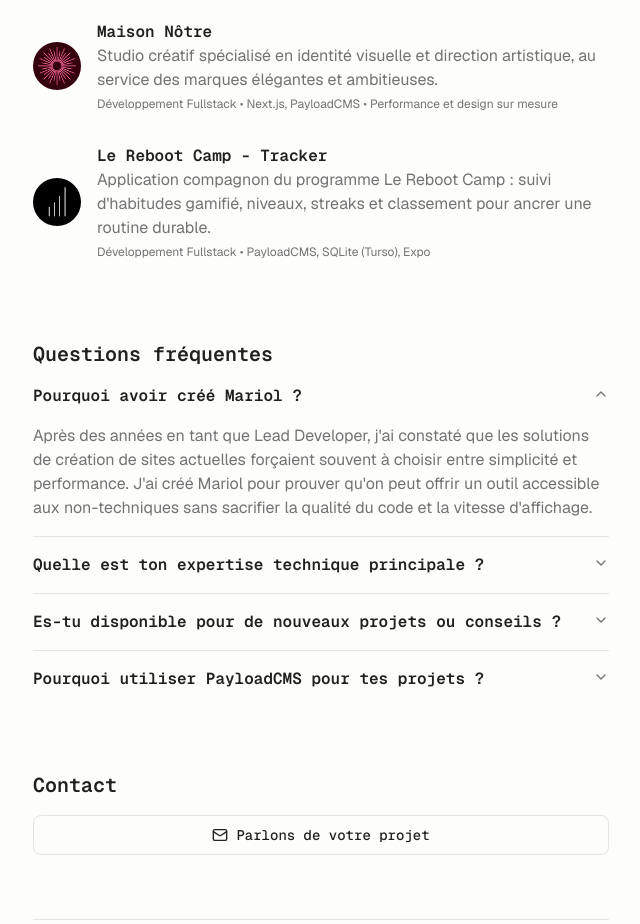
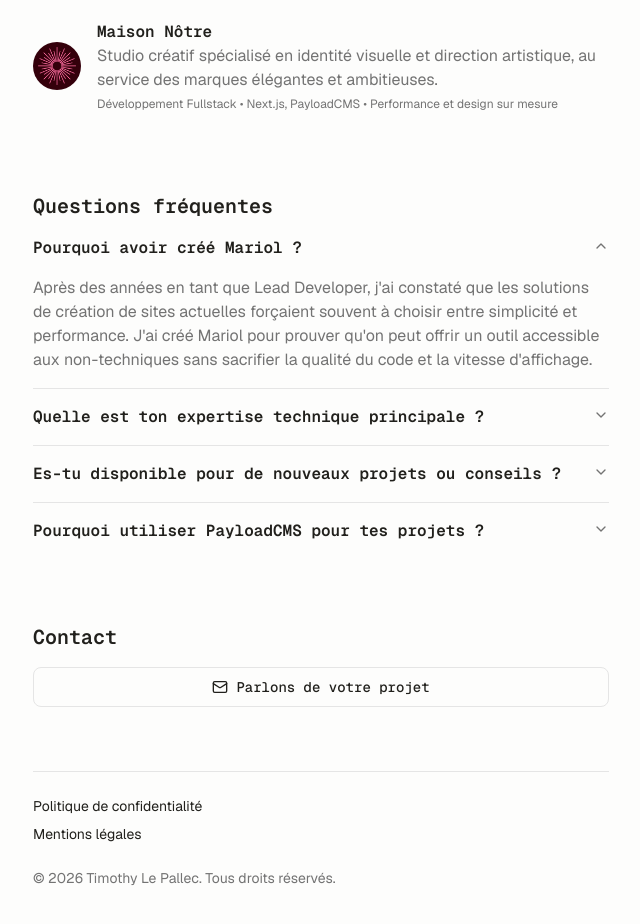
Before and after one commit to timothylp/portfolio, a Next.js app: page / in a window 1280 px wide. Shown: the part 940-1864 px from the top of the page, without its empty margins (319-959 px from the left). Built offline with nearby package versions, Linux system fonts and the light colour scheme; no server answers.

Commit message:
Suppression projet RC

```diff
--- a/components/projects.tsx
+++ b/components/projects.tsx
@@ -19,15 +19,15 @@ const projects = [
 		link: "https://maison-notre.com",
 		imageAlt: "Logo de Maison Nôtre, studio créatif spécialisé en identité visuelle",
 	},
-	{
-		image: "/projects/lerebootcamp-tracker.png",
-		title: "Le Reboot Camp - Tracker",
-		description:
-			"Application compagnon du programme Le Reboot Camp : suivi d'habitudes gamifié, niveaux, streaks et classement pour ancrer une routine durable.",
-		details: "Développement Fullstack • PayloadCMS, SQLite (Turso), Expo",
-		link: "https://play.google.com/store/apps/details?id=com.lerebootcamp.tracker",
-		imageAlt: "Icône de l'application Le RebootCamp Tracker, suivi d'habitudes",
-	},
+	// {
+	// 	image: "/projects/lerebootcamp-tracker.png",
+	// 	title: "Le Reboot Camp - Tracker",
+	// 	description:
+	// 		"Application compagnon du programme Le Reboot Camp : suivi d'habitudes gamifié, niveaux, streaks et classement pour ancrer une routine durable.",
+	// 	details: "Développement Fullstack • PayloadCMS, SQLite (Turso), Expo",
+	// 	link: "https://play.google.com/store/apps/details?id=com.lerebootcamp.tracker",
+	// 	imageAlt: "Icône de l'application Le RebootCamp Tracker, suivi d'habitudes",
+	// },
 ];
 
 export function Projects() {
```
Also changed, not shown: 1 other file (tests, documents, lock files or other folders).
